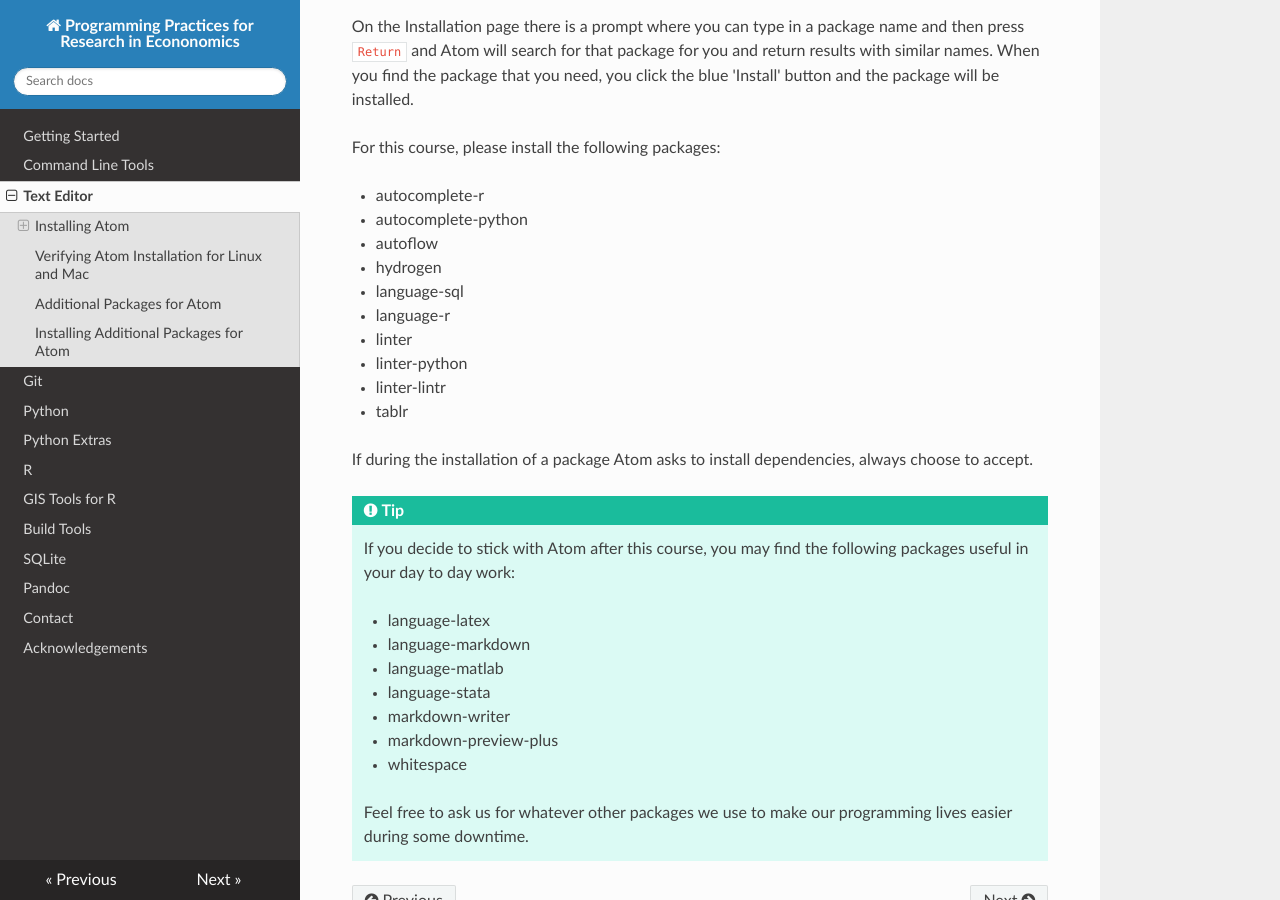
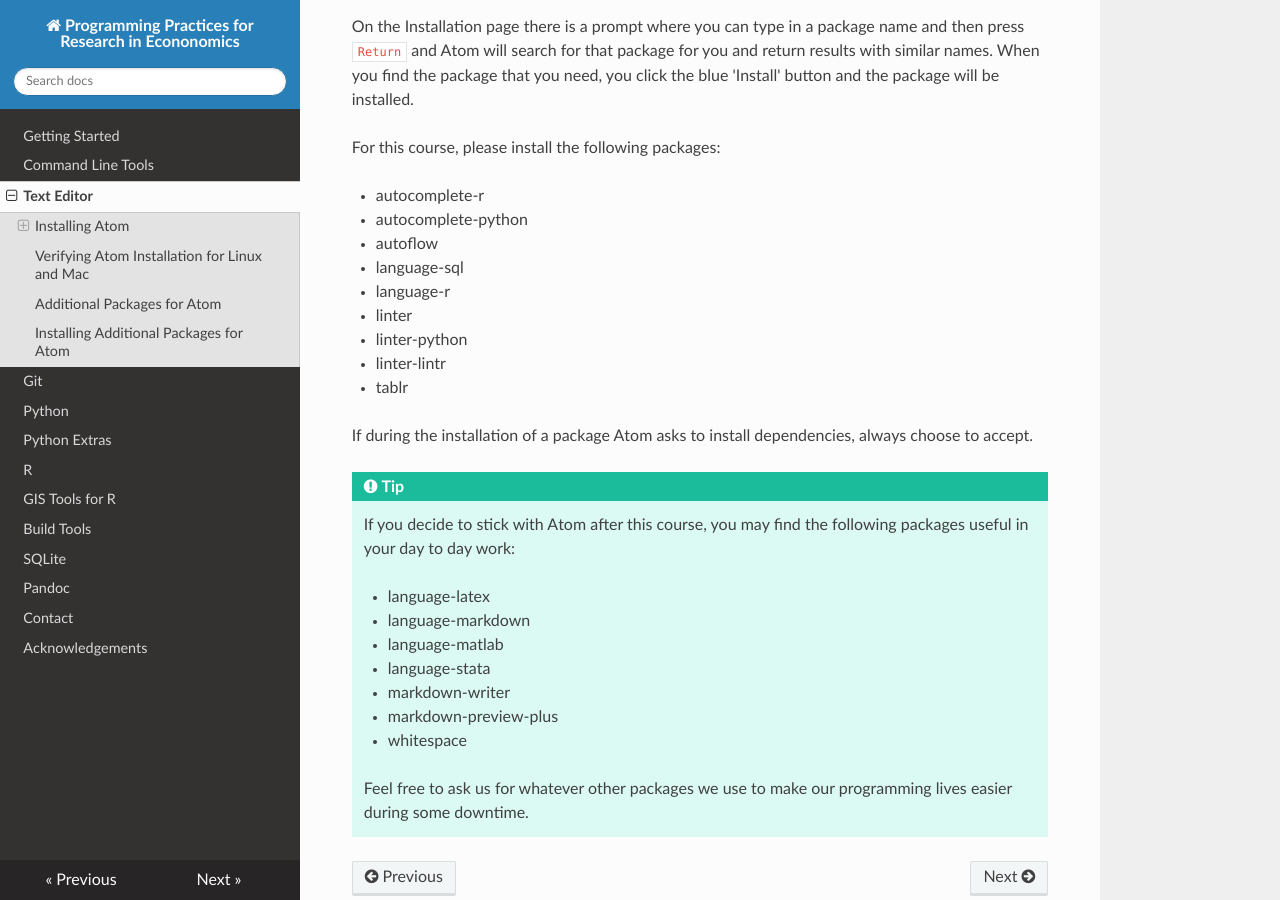
Before and after one commit to pp4rs/DEPRECATED-installation-guide, an MkDocs documentation site: the page built from docs/textEditor.md, in a window 1280 px wide and 900 px high, scrolled down 2548 px. Built offline with MkDocs 1.6.1, drawn with Linux system fonts in a browser that asks for light colours; nearby versions of some CDN libraries; old or Windows-style settings are respelled for this version of MkDocs.

Commit message:
remove hydrogen due to C compiler issues on some windows installs

```diff
--- a/docs/textEditor.md
+++ b/docs/textEditor.md
@@ -96,7 +96,6 @@
 *   autocomplete-r
 *   autocomplete-python
 *   autoflow
-*   hydrogen
 *   language-sql
 *   language-r
 *   linter
```
